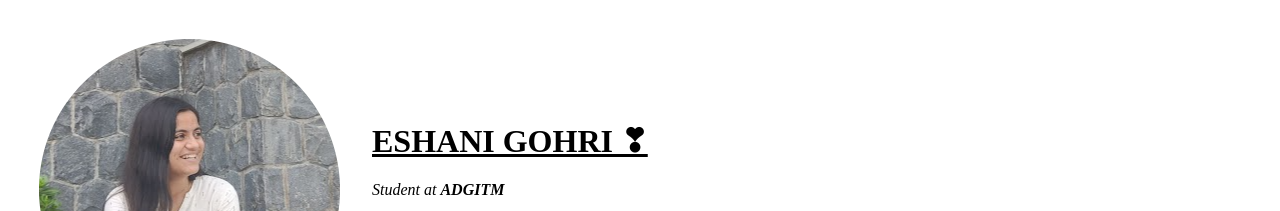
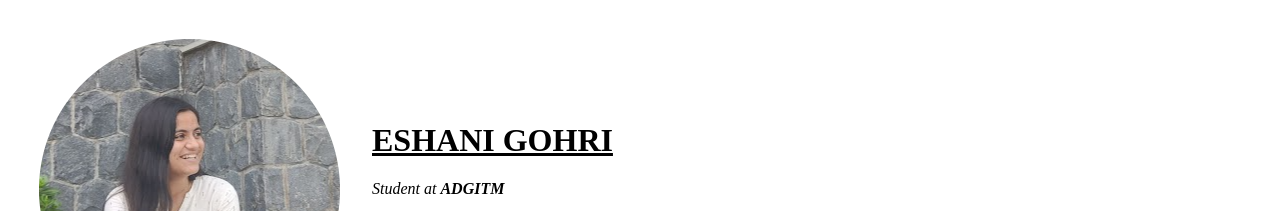
Before and after one commit to Eshani04/cv, a plain HTML site: page index.html in a window 1280 px wide. Shown: the top 211 px of the page. Drawn offline with Linux system fonts and the light colour scheme.

Commit message:
hearts removed

```diff
--- a/index.html
+++ b/index.html
@@ -3,7 +3,7 @@
 
 <head>
   <meta charset="utf-8">
-  <title>💝ESHANI'S PERSONAL SITE</title>
+  <title>ESHANI'S PERSONAL SITE</title>
 </head>
 
 <body>
@@ -12,7 +12,7 @@
       <td><img src="images/eshani1.png"alt="Eshani">
       </td>
       <td>
-        <h1><u>ESHANI GOHRI ❣</u></h1>
+        <h1><u>ESHANI GOHRI </u></h1>
         <p><em>Student at <strong>ADGITM</strong></em></p>
         <p><em>Department of <strong>Computer Science</strong></em></p>
         <p>I am a 2nd year student of <strong>B.Tech in Computer Science </strong> at <strong><a href="https://adgitmdelhi.ac.in/">Dr. Akhilesh Das Gupta Institue of Technology and Management</a></strong>.</p>
```
